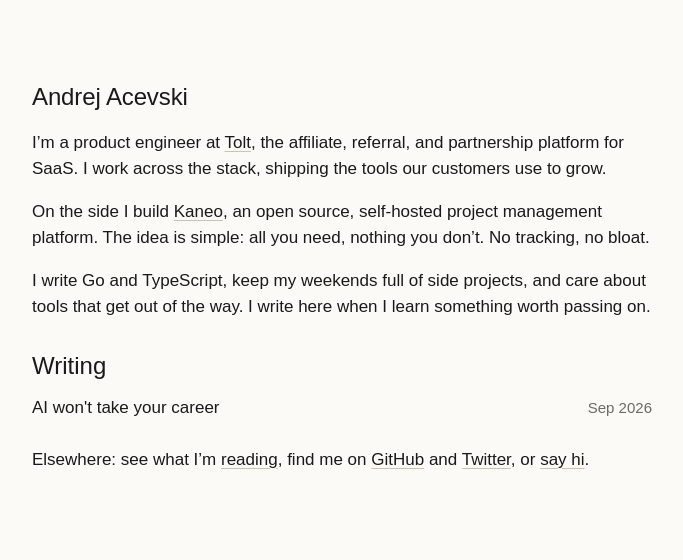
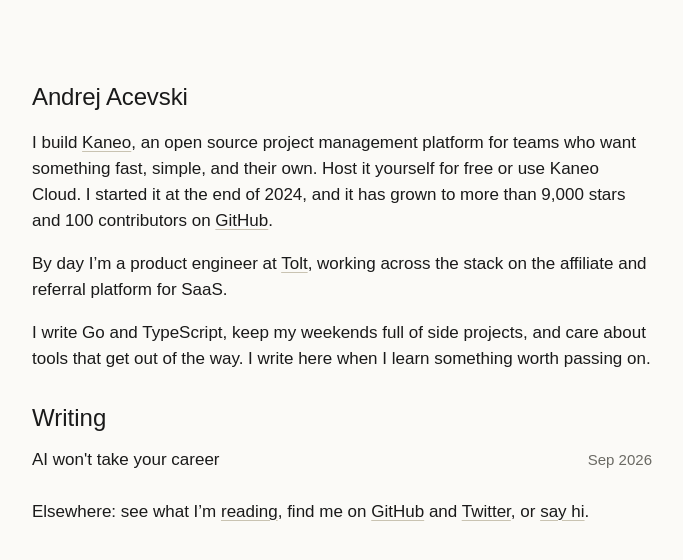
Before and after one commit to andrejsshell/andrej.sh, a Next.js app: page / in a window 1280 px wide. Shown: the top 560 px of the page, without its empty margins (298-981 px from the left). Built offline with nearby package versions, Linux system fonts and the light colour scheme; a web font is replaced by a local one.

Commit message:
feat: lead the homepage with Kaneo
Put Kaneo first on the homepage as the project I founded, with
current GitHub numbers, and update the site description, social
card, and structured data to match.

```diff
--- a/app/opengraph-image.tsx
+++ b/app/opengraph-image.tsx
@@ -43,8 +43,8 @@ export default async function OG() {
             maxWidth: 960,
           }}
         >
-          Software engineer and open source contributor. Building Kaneo, and
-          small tools that make developers’ lives easier.
+          Founder of Kaneo, the open source project management platform.
+          Software engineer and open source advocate.
         </div>
       </div>
     ),
--- a/app/page.tsx
+++ b/app/page.tsx
@@ -17,10 +17,13 @@ export default async function Home() {
     name: site.author.name,
     url: site.url,
     image: `${site.url}/apple-icon.png`,
-    jobTitle: "Product Engineer",
+    jobTitle: "Founder of Kaneo",
     description: site.description,
     sameAs: [site.author.github, site.author.twitterUrl],
-    worksFor: { "@type": "Organization", name: "Tolt", url: "https://tolt.com" },
+    worksFor: [
+      { "@type": "Organization", name: "Kaneo", url: "https://kaneo.app" },
+      { "@type": "Organization", name: "Tolt", url: "https://tolt.com" },
+    ],
     alumniOf: {
       "@type": "CollegeOrUniversity",
       name: "Faculty of Computer Science and Engineering, Ss. Cyril and Methodius University",
@@ -47,21 +50,31 @@ export default async function Home() {
       </header>
 
       <p>
-        I’m a product engineer at{" "}
+        I build{" "}
+        <a href="https://kaneo.app" target="_blank" rel="noreferrer">
+          Kaneo
+        </a>
+        , an open source project management platform for teams who want
+        something fast, simple, and their own. Host it yourself for free or use
+        Kaneo Cloud. I started it at the end of 2024, and it has grown to more
+        than 9,000 stars and 100 contributors on{" "}
+        <a
+          href="https://github.com/usekaneo/kaneo"
+          target="_blank"
+          rel="noreferrer"
+        >
+          GitHub
+        </a>
+        .
+      </p>
+
+      <p>
+        By day I’m a product engineer at{" "}
         <a href="https://tolt.com" target="_blank" rel="noreferrer">
           Tolt
         </a>
-        , the affiliate, referral, and partnership platform for SaaS. I work
-        across the stack, shipping the tools our customers use to grow.
-      </p>
-
-      <p>
-        On the side I build{" "}
-        <a href="https://kaneo.app" target="_blank" rel="noreferrer">
-          Kaneo
-        </a>
-        , an open source, self-hosted project management platform. The idea is
-        simple: all you need, nothing you don’t. No tracking, no bloat.
+        , working across the stack on the affiliate and referral platform for
+        SaaS.
       </p>
 
       <p>
--- a/lib/site.ts
+++ b/lib/site.ts
@@ -3,7 +3,7 @@ export const site = {
   name: "andrej.sh",
   title: "Andrej Acevski",
   description:
-    "Andrej Acevski, software engineer at Tolt. Building Kaneo and other tools that make developers’ lives easier. Writing about Go, TypeScript, and open source.",
+    "Andrej Acevski, founder of Kaneo, the open source project management platform. Software engineer writing about Go, TypeScript, and open source.",
   author: {
     name: "Andrej Acevski",
     twitter: "@andrejsshell",
```
